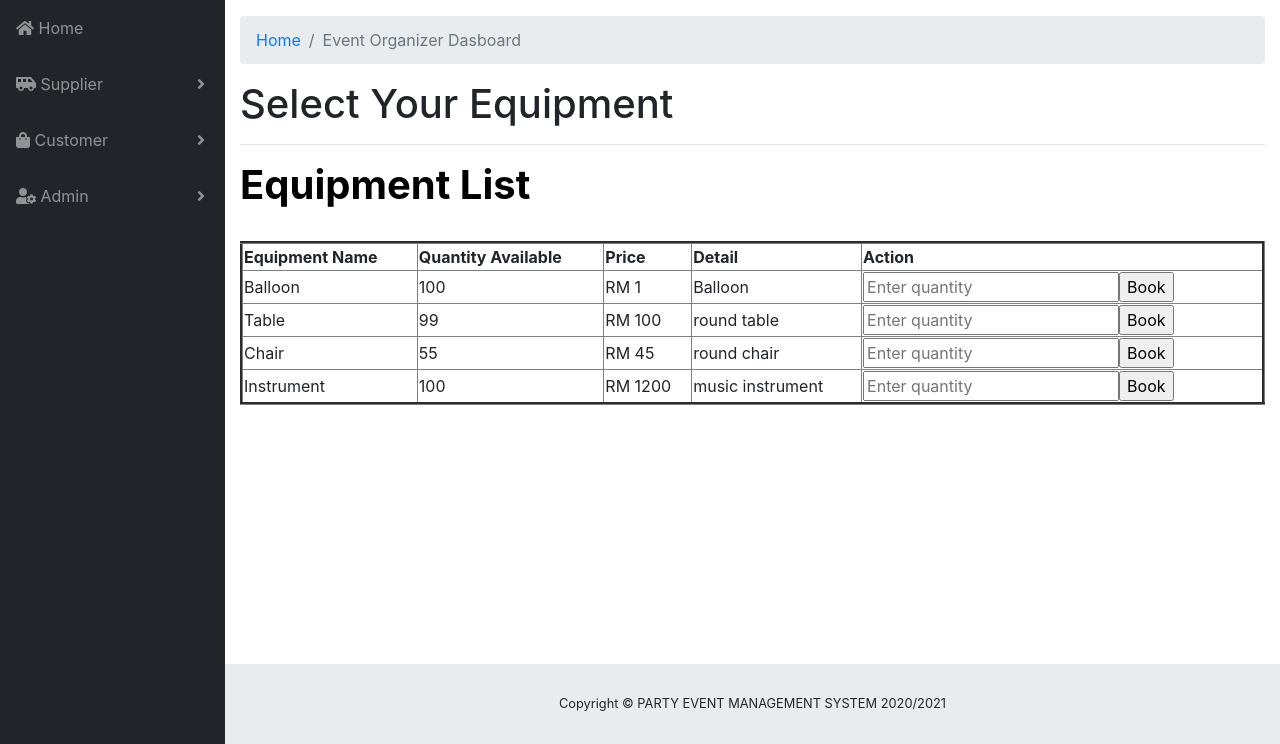
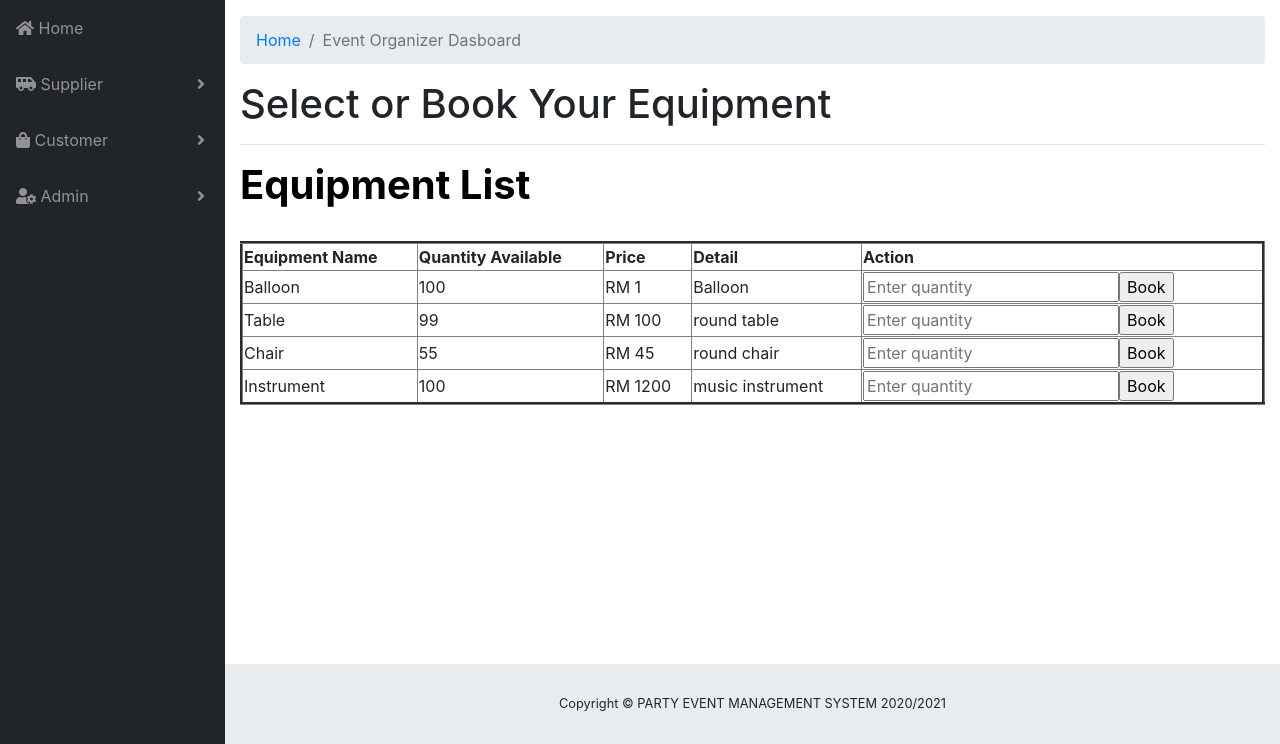
Before and after one commit to yewkhen97/Event_management_system, a PHP site: page /EMS/cEquipment.php in a window 1280 px wide. Shown: the part 56-800 px from the top of the page. Run offline with PHP 8.4, Linux system fonts and the light colour scheme; a user stored in the database is signed in; data comes from the database, SQL or seed files in the repository.

Commit message:
Update cEquipment.php
equipmen updated

```diff
--- a/ApplicationLayer/UserView/cEquipment.php
+++ b/ApplicationLayer/UserView/cEquipment.php
@@ -27,7 +27,7 @@ include "customerHeader.php";
           </ol>
 
           <!-- Page Content -->
-          <h1>Select Your Equipment</h1>
+          <h1>Select or Book Your Equipment</h1>
           <hr>
 
 <!-- Top menu on small screens -->
```
